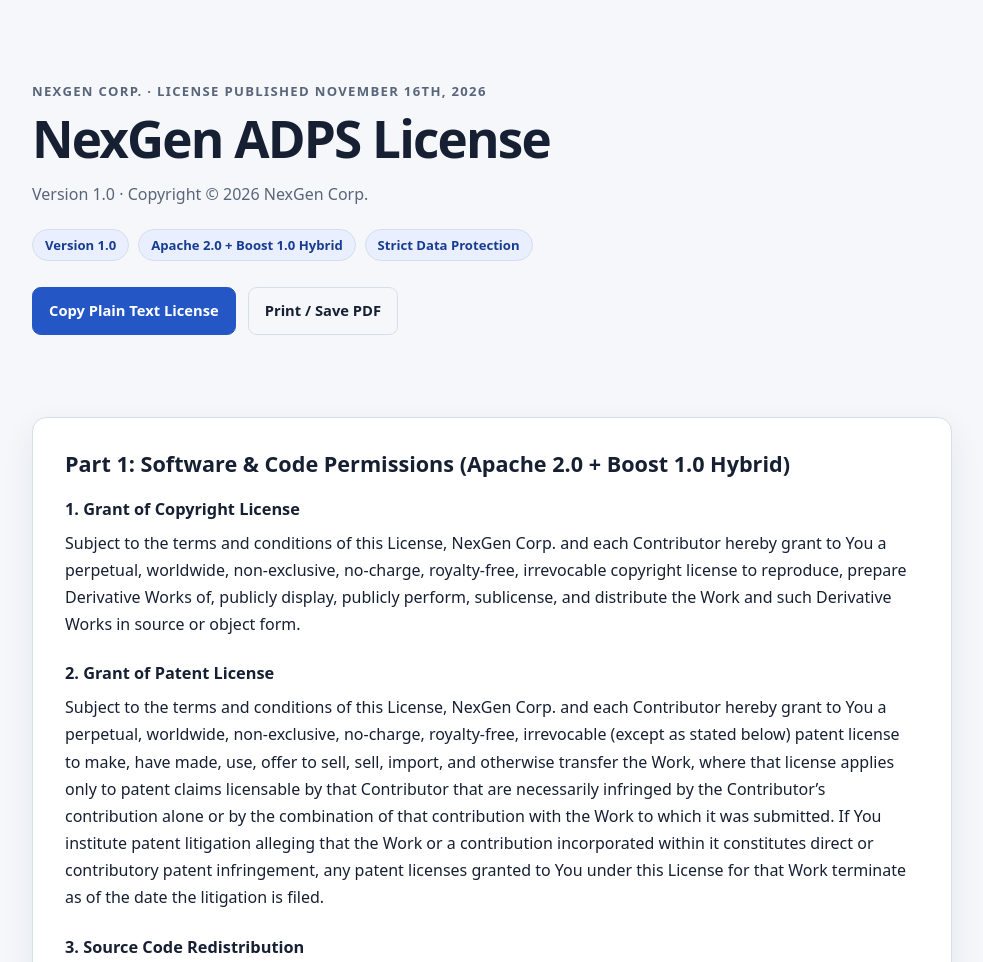
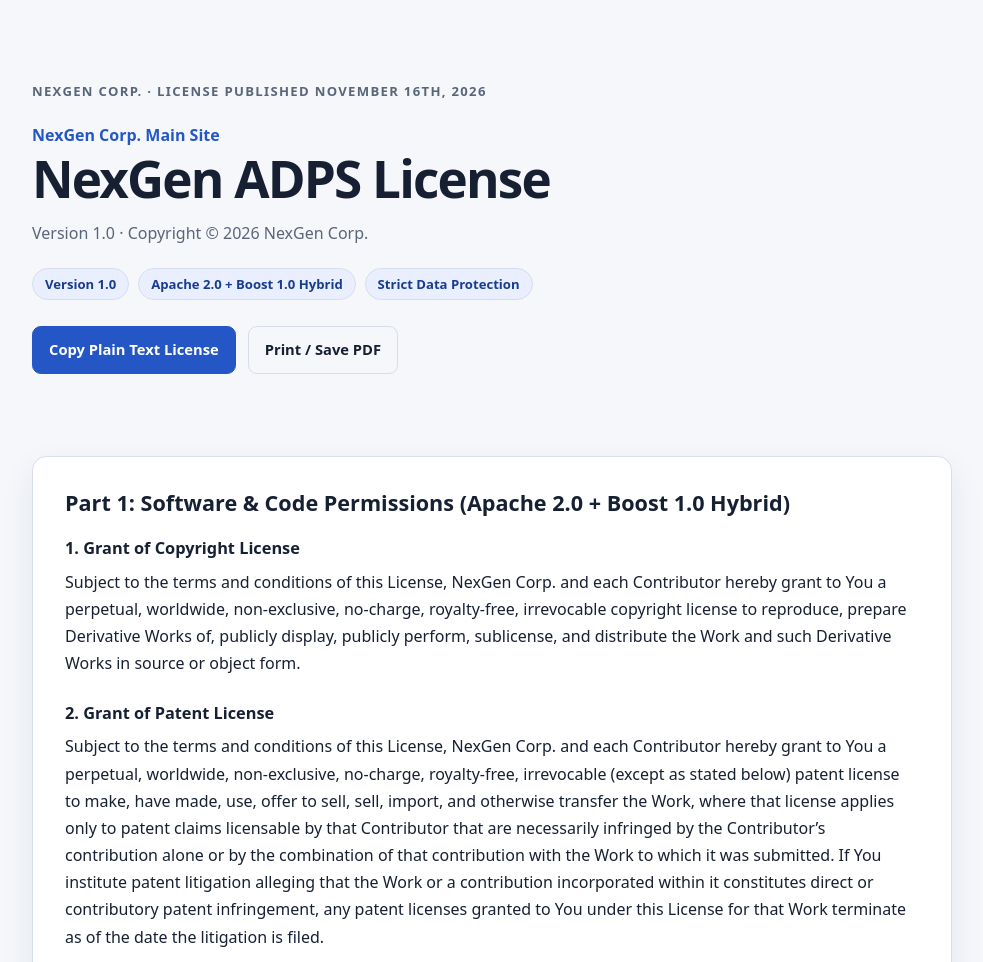
Before and after one commit to NexGenCorporation/NexGenADPSLicense1.0, a plain HTML site: page index.html in a window 1280 px wide. Shown: the top 962 px of the page, without its empty margins (148-1131 px from the left). Drawn offline with Linux system fonts and the light colour scheme.

Commit message:
Add NexGen Corp. homepage link to the ADPS license page

```diff
--- a/index.html
+++ b/index.html
@@ -59,6 +59,14 @@
       letter-spacing: .1em;
       text-transform: uppercase;
     }
+    .site-link {
+      display: inline-block;
+      margin-top: .75rem;
+      color: var(--accent);
+      font-weight: 700;
+      text-decoration: none;
+    }
+    .site-link:hover { text-decoration: underline; }
     h1 { margin: 0; font-size: clamp(2rem, 5vw, 3.2rem); line-height: 1.13; letter-spacing: -.035em; }
     .byline { margin: .8rem 0 0; color: var(--muted); }
     .badges { display: flex; flex-wrap: wrap; gap: .55rem; margin: 1.3rem 0 0; padding: 0; list-style: none; }
@@ -108,6 +116,8 @@
     .license-card li { padding-left: .2rem; margin: .35rem 0; }
     .legal-caps { font-weight: 750; }
     footer { padding: 0 0 2.5rem; color: var(--muted); font-size: .88rem; }
+    .footer-link { color: var(--accent); text-decoration: none; font-weight: 700; }
+    .footer-link:hover { text-decoration: underline; }
     #plain-license { position: absolute; width: 1px; height: 1px; padding: 0; margin: -1px; overflow: hidden; clip: rect(0, 0, 0, 0); white-space: pre; border: 0; }
 
     @media print {
@@ -127,6 +137,7 @@
   <div class="container">
     <header>
       <p class="eyebrow">NexGen Corp. · License published November 16th, 2026</p>
+      <a class="site-link" href="https://nxgcorp.dpdns.org" target="_blank" rel="noopener noreferrer">NexGen Corp. Main Site</a>
       <h1>NexGen ADPS License</h1>
       <p class="byline">Version 1.0 · Copyright © 2026 NexGen Corp.</p>
       <ul class="badges" aria-label="License highlights">
@@ -188,7 +199,7 @@
     </main>
 
     <footer>
-      <p>Copyright © 2026 NexGen Corp. This page presents the NexGen ADPS License, Version 1.0.</p>
+      <p>Copyright © 2026 NexGen Corp. This page presents the NexGen ADPS License, Version 1.0. Visit the <a class="footer-link" href="https://nxgcorp.dpdns.org" target="_blank" rel="noopener noreferrer">NexGen Corp. homepage</a>.</p>
     </footer>
   </div>
 
```
